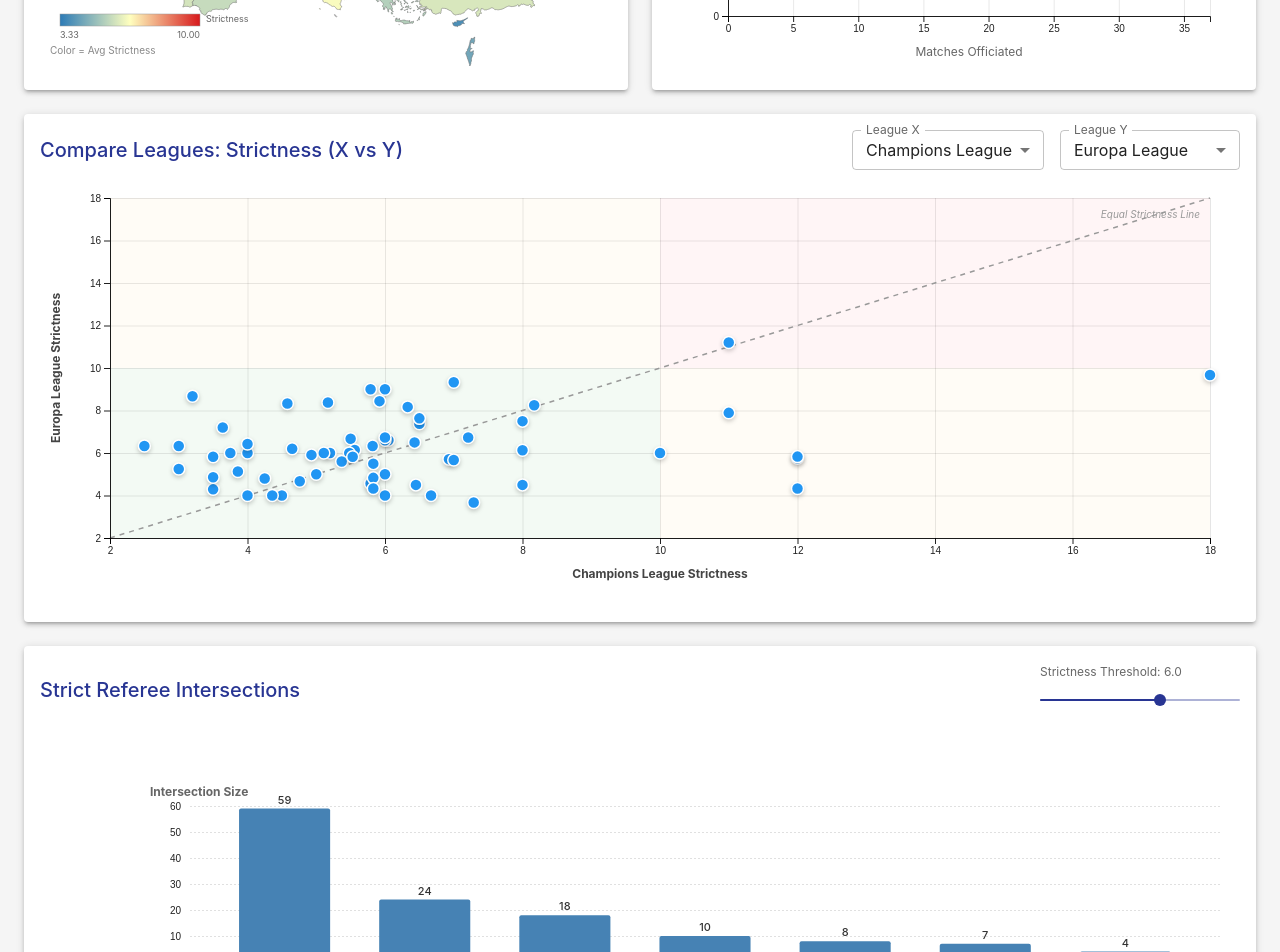
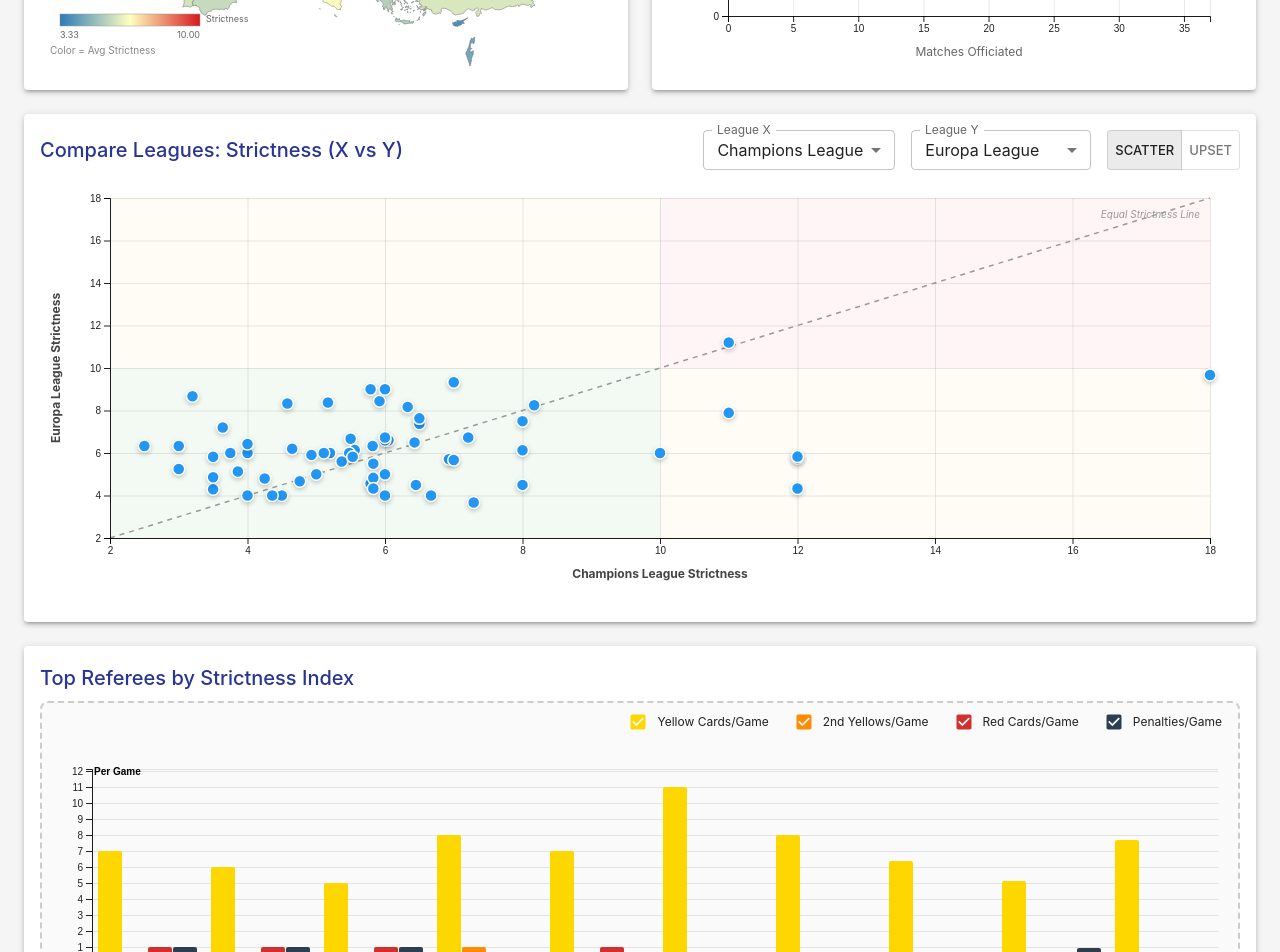
Before and after one commit to szymonzalewski2406/data-visualization-au-2025-group-4, a React (Create React App) app: page /dashboard in a window 1280 px wide. Shown: the part 660-1612 px from the top of the page. Built offline with nearby package versions, Linux system fonts and the light colour scheme.

Commit message:
Can now switch to the other view

```diff
--- a/src/pages/Dashboard.tsx
+++ b/src/pages/Dashboard.tsx
@@ -42,7 +42,9 @@
     DialogTitle,
     DialogContent,
     DialogActions,
-    Button
+    Button,
+    ToggleButton,
+    ToggleButtonGroup
 } from "@mui/material";
 import {
     COMPETITIONS,
@@ -88,6 +90,8 @@
 
     const [leagueA, setLeagueA] = useState<string>('Champions League');
     const [leagueB, setLeagueB] = useState<string>('Europa League');
+
+    const [comparisonView, setComparisonView] = useState<'scatter' | 'upset'>('scatter');
 
     const [upsetThreshold, setUpsetThreshold] = useState<number>(6);
 
@@ -294,6 +298,15 @@
 
     const handleWeightChange = (key: keyof StrictnessWeights, val: number) => {
         setWeights(prev => ({ ...prev, [key]: val }));
+    };
+
+    const handleComparisonViewChange = (
+        event: React.MouseEvent<HTMLElement>,
+        newView: 'scatter' | 'upset' | null,
+    ) => {
+        if (newView !== null) {
+            setComparisonView(newView);
+        }
     };
 
     const mapData = useMemo(() => {
@@ -631,9 +644,11 @@
                                             <CardContent>
                                                 <Stack direction="row" justifyContent="space-between" alignItems="center" mb={1}>
                                                     <Typography variant="h6" color="primary">
-                                                        Compare Leagues: Strictness (X vs Y)
+                                                        {comparisonView === 'scatter' ? 'Compare Leagues: Strictness (X vs Y)' : 'Strict Referee Intersections'}
                                                     </Typography>
                                                     <Stack direction="row" spacing={2} alignItems="center">
+                                                        {comparisonView === 'scatter' ? (
+                                                            <>
                                                                 <FormControl size="small" sx={{ minWidth: 180 }}>
                                                                     <InputLabel>League X</InputLabel>
                                                                     <Select
@@ -659,27 +674,8 @@
                                                                         ))}
                                                                     </Select>
                                                                 </FormControl>
-                                                    </Stack>
-                                                </Stack>
-
-                                                <Box sx={{ height: 420, mt: 1, position: 'relative' }}>
-                                                    <TwoLeagueScatter data={displayedData} leagueA={leagueA} leagueB={leagueB} />
-                                                </Box>
-                                            </CardContent>
-                                        </Card>
-                                    </Grid>
-                                </Grid>
-                            )}
-
-                            {selectedReferees.length === 0 && selectedCompetition.id === 0 && (
-                                <Grid container spacing={3} sx={{ mb: 3 }}>
-                                    <Grid sx={{ width: '100%' }}>
-                                        <Card elevation={3}>
-                                            <CardContent>
-                                                <Stack direction="row" justifyContent="space-between" alignItems="center" mb={1}>
-                                                    <Typography variant="h6" color="primary">
-                                                        Strict Referee Intersections
-                                                    </Typography>
+                                                            </>
+                                                        ) : (
                                                             <Box sx={{ width: 200 }}>
                                                                 <Typography variant="caption" color="textSecondary" display="block" gutterBottom>
                                                                     Strictness Threshold: {upsetThreshold.toFixed(1)}
@@ -692,8 +688,28 @@
                                                                     size="small"
                                                                 />
                                                             </Box>
+                                                        )}
+
+                                                        <ToggleButtonGroup
+                                                            value={comparisonView}
+                                                            exclusive
+                                                            onChange={handleComparisonViewChange}
+                                                            size="small"
+                                                            sx={{ height: 40 }}
+                                                        >
+                                                            <ToggleButton value="scatter">Scatter</ToggleButton>
+                                                            <ToggleButton value="upset">Upset</ToggleButton>
+                                                        </ToggleButtonGroup>
                                                     </Stack>
-                                                <Box sx={{ height: 350, mt: 1, position: 'relative' }}><UpsetPlot data={displayedData} threshold={upsetThreshold} /></Box>
+                                                </Stack>
+
+                                                <Box sx={{ height: 420, mt: 1, position: 'relative' }}>
+                                                    {comparisonView === 'scatter' ? (
+                                                        <TwoLeagueScatter data={displayedData} leagueA={leagueA} leagueB={leagueB} />
+                                                    ) : (
+                                                        <UpsetPlot data={displayedData} threshold={upsetThreshold} />
+                                                    )}
+                                                </Box>
                                             </CardContent>
                                         </Card>
                                     </Grid>
```
Lines whose indentation alone changed are shown as unchanged.
